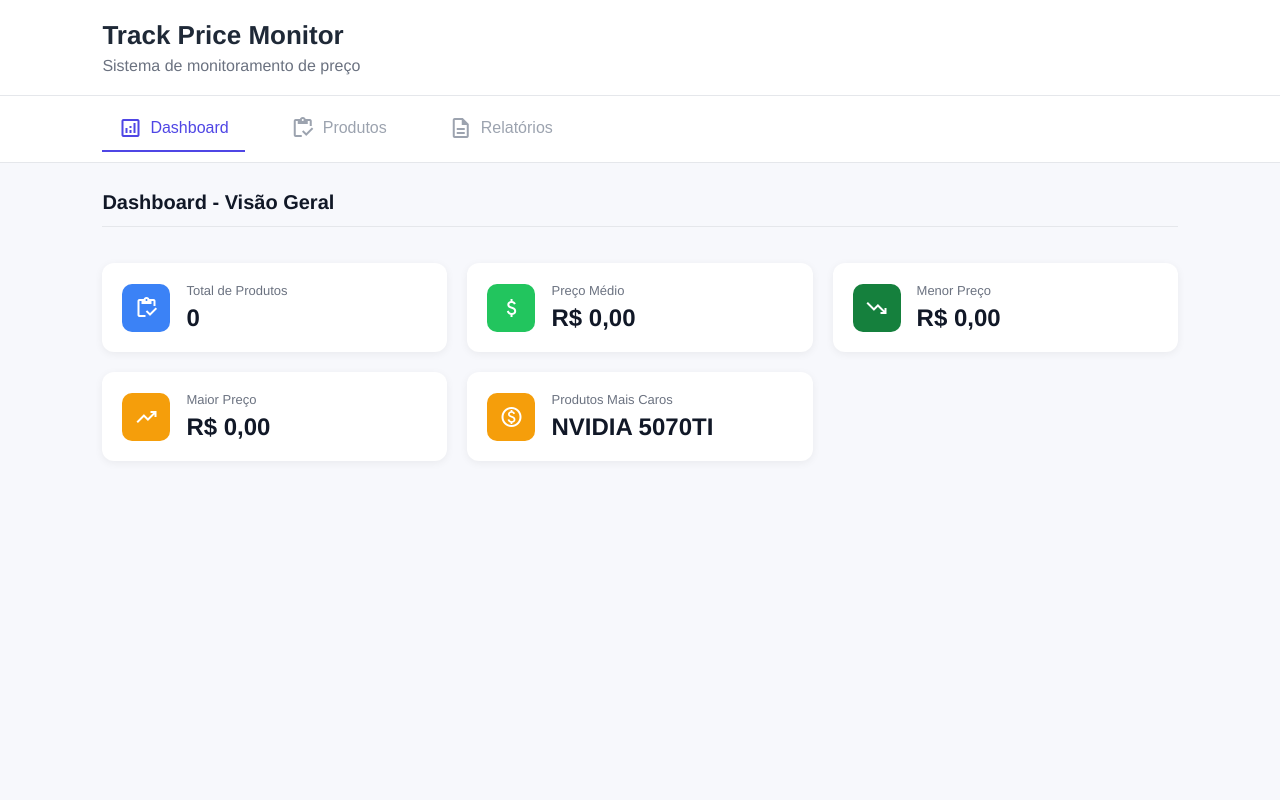
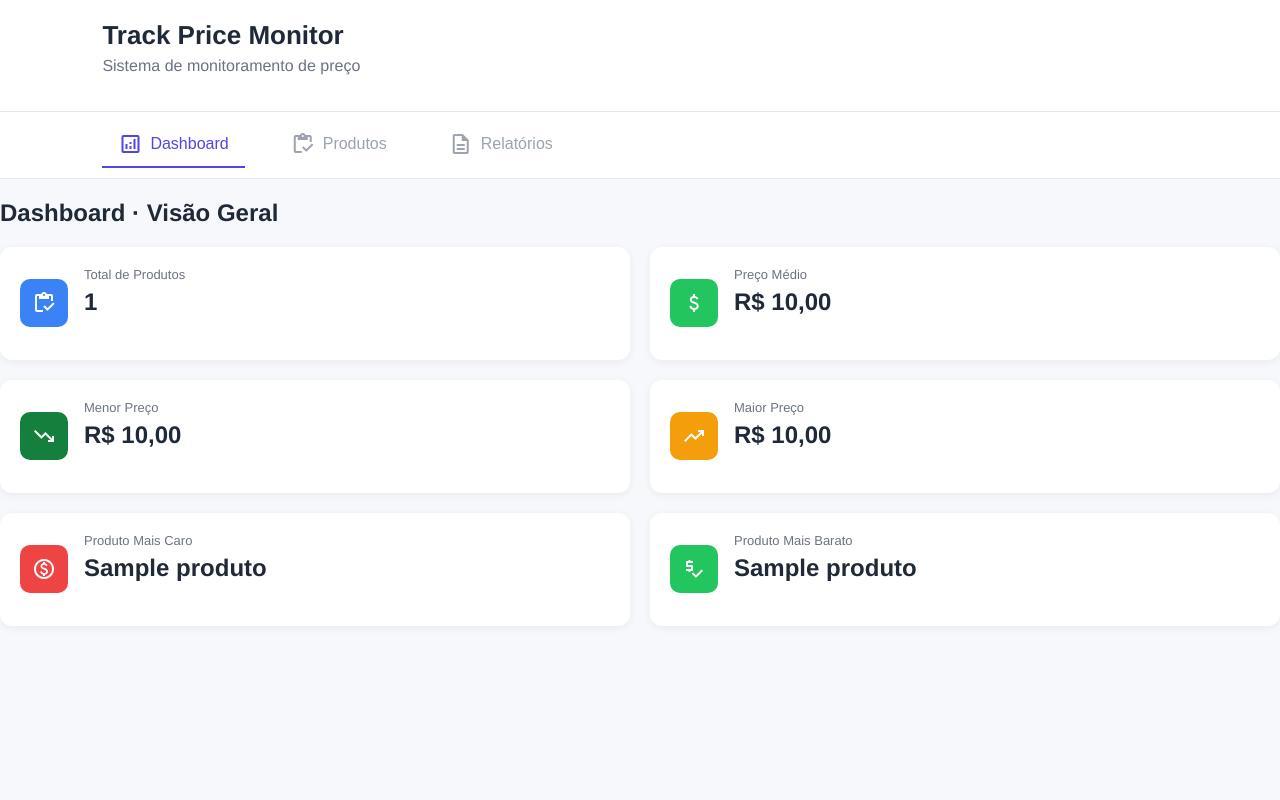
Before and after one commit to Italo-Dev1/TrackPrice, a Django app: page / in a window 1280 px wide. Run offline with Django 5.2, Linux system fonts and the light colour scheme; tables that the repository leaves empty hold one stand-in row (values such as "Sample post").

Commit message:
fetch: finalizado dashboad e apresentação dos dados em produtos e relatorios

```diff
--- a/TrackPrice/urls.py
+++ b/TrackPrice/urls.py
@@ -16,14 +16,8 @@ Including another URLconf
 """
 from django.contrib import admin
 from django.urls import path, include
-from core.views import *
-from django.conf.urls import handler404
-from core import views
-
 
 urlpatterns = [
-    path('painel/', admin.site.urls),
-    path('', include('core.urls'))
+    path("admin/", admin.site.urls),
+    path("", include("core.urls")),
 ]
-
-handler404 = views.error404
--- a/core/static/css/index_estilos.css
+++ b/core/static/css/index_estilos.css
@@ -1,72 +1,58 @@
-/* ===============================
-   RESET / BASE
-================================ */
 * {
     box-sizing: border-box;
 }
 
 body {
+    margin: 0;
+    min-height: 100vh;
+    font-family: Helvetica, Arial, sans-serif;
     background-color: #f7f8fc;
     color: #1f2937;
-    margin: 0;
-    padding: 0;
-    font-family: Helvetica, Arial, sans-serif;
-    min-height: 100vh;
     display: flex;
     flex-direction: column;
 }
 
-/* ===============================
-   HEADER (TOPO)
-================================ */
 .container-header {
     background-color: #ffffff;
     border-bottom: 1px solid #e5e7eb;
     padding: 20px clamp(24px, 8vw, 120px);
-    width: 100%;
 }
 
 .container-header h1 {
     margin: 0;
+    font-size: 26px;
     font-weight: 700;
-    font-size: 26px;
 }
 
 .container-header p {
-    margin: 6px 0 0;
-    font-size: 16px;
+    margin-top: 6px;
     color: #6b7280;
 }
 
-/* ===============================
-   MENU HORIZONTAL
-================================ */
 .container-options {
     display: flex;
     gap: 30px;
     padding: 10px clamp(24px, 8vw, 120px);
-    background-color: #ffffff;
+    background: #ffffff;
     border-bottom: 1px solid #e5e7eb;
-    box-shadow: 0 1px 0 rgba(0,0,0,0.04);
 }
 
 .container-options button {
+    display: flex;
+    align-items: center;
+    gap: 8px;
+
     background: none;
     border: none;
     cursor: pointer;
 
-    display: flex;
-    align-items: center;
-    gap: 8px;
-
     padding: 10px 16px;
-
-    color: #9ca3af;
     font-size: 16px;
     font-weight: 500;
+    color: #9ca3af;
 
     border-bottom: 2px solid transparent;
-    transition: all 0.2s ease;
+    transition: 0.2s;
 }
 
 .container-options button:hover {
@@ -77,84 +63,56 @@ body {
 
 .container-options button.active {
     color: #4f46e5;
-    border-bottom: 2px solid #4f46e5;
+    border-bottom-color: #4f46e5;
 }
 
-/* ===============================
-   ÍCONES MATERIAL
-================================ */
-.material-symbols-outlined {
-    font-size: 22px;
-    font-variation-settings:
-        'FILL' 0,
-        'wght' 400,
-        'GRAD' 0,
-        'opsz' 24;
-}
-
-/* ===============================
-   BODY / DASHBOARD
-================================ */
 .container-body {
     flex: 1;
-    background-color: #f7f8fc;
 }
 
 .container-display {
-    width: 100%;
+    display: flex;
+    flex-direction: column;
 }
 
-/* ===============================
-   TÍTULO DA PÁGINA
-================================ */
 .container-header-body {
     padding: 28px clamp(24px, 8vw, 120px) 16px;
-}
-
-.container-header-body h2 {
-    margin: 0;
-    font-weight: 600;
-    font-size: 20px;
-    color: #111827;
 }
 
 .container-header-body::after {
     content: "";
     display: block;
+    height: 1px;
     margin-top: 12px;
-    height: 1px;
-    background-color: #e5e7eb;
 }
 
-/* ===============================
-   GRID DO DASHBOARD
-================================ */
 .dashboard-grid {
     display: grid;
-    grid-template-columns: repeat(auto-fit, minmax(260px, 1fr));
+    grid-template-columns: repeat(2, minmax(0, 1fr));
     gap: 20px;
-    padding: 20px clamp(24px, 8vw, 120px) 40px;
 }
 
-/* ===============================
-   CARDS
-================================ */
+.dashboard-grid-footer {
+    grid-column: 1 / -1;
+    display: grid;
+    grid-template-columns: repeat(2, minmax(0, 1fr));
+    gap: 20px;
+}
+
 .dashboard-card {
     background: #ffffff;
     border-radius: 12px;
     padding: 20px;
-
     display: flex;
     align-items: center;
     gap: 16px;
-
-    box-shadow: 0 2px 8px rgba(0, 0, 0, 0.06);
-    transition: transform 0.15s ease, box-shadow 0.15s ease;
+    box-shadow: 0 2px 8px rgba(0,0,0,.06);
+    transition: 0.15s;
 }
 
 .dashboard-card:hover {
     transform: translateY(-2px);
-    box-shadow: 0 6px 14px rgba(0, 0, 0, 0.08);
+    box-shadow: 0 6px 14px rgba(0,0,0,.08);
 }
 
 .dashboard-card p {
@@ -164,43 +122,40 @@ body {
 }
 
 .dashboard-card h3 {
-    margin: 6px 0 0;
+    margin-top: 6px;
     font-size: 24px;
     font-weight: 600;
-    color: #111827;
 }
 
-/* ===============================
-   ÍCONES DOS CARDS
-================================ */
+.material-symbols-outlined {
+    font-size: 22px;
+}
+
 .icon {
     font-size: 30px;
     padding: 12px;
     border-radius: 10px;
-    color: #ffffff;
+    color: #fff;
 }
 
-/* SEMÂNTICA DE CORES */
-.icon.blue {
-    background-color: #3b82f6; /* info */
+.icon.blue { background: #3b82f6; }
+.icon.green { background: #22c55e; }
+.icon.dark-green { background: #15803d; }
+.icon.orange { background: #f59e0b; }
+.icon.red { background: #ef4444; }
+
+
+@media (max-width: 768px) {
+    .dashboard-grid,
+    .dashboard-grid-footer {
+        grid-template-columns: 1fr;
+    }
 }
 
-.icon.green {
-    background-color: #22c55e; /* sucesso */
+.view {
+    display: none;
 }
 
-.icon.dark-green {
-    background-color: #15803d; /* menor preço */
+.view.active {
+    display: block;
 }
-
-.icon.orange {
-    background-color: #f59e0b; /* alerta */
-}
-
-.icon.red {
-    background-color: #ef4444; /* crítico */
-}
-
-.icon.purple {
-    background-color: #8b5cf6;
-}
--- a/core/static/js/index.js
+++ b/core/static/js/index.js
@@ -1,12 +1,15 @@
-// DEIXA OS MENUS COM ASPECTO SELECIONADO E DESMARCA O ANTERIOR
-const buttons = document.querySelectorAll('.container-options button');
+const buttons = document.querySelectorAll(".menu-btn");
+const views = document.querySelectorAll(".view");
 
 buttons.forEach(button => {
-    button.addEventListener('click', () => {
-        // remove active de todos
-        buttons.forEach(btn => btn.classList.remove('active'));
+    button.addEventListener("click", () => {
 
-        // adiciona active no clicado
-        button.classList.add('active');
+        buttons.forEach(btn => btn.classList.remove("active"));
+        button.classList.add("active");
+
+        views.forEach(view => view.classList.remove("active"));
+        const target = button.dataset.view;
+        document.getElementById(target).classList.add("active");
+
     });
 });
--- a/core/templates/index.html
+++ b/core/templates/index.html
@@ -1,62 +1,109 @@
-{% load static %} <!DOCTYPE html>
+{% load static %}
+<!DOCTYPE html>
 <html lang="pt-br">
 <head>
     <meta charset="UTF-8">
-      <title>Home</title>
+    <title>Dashboard | Track Price Monitor</title>
+    <link rel="stylesheet" href="{% static 'css/produtos.css' %}">
+    <link rel="stylesheet" href="{% static 'css/relatorios.css' %}">
+
     <link rel="stylesheet" href="{% static 'css/index_estilos.css' %}">
     <link rel="stylesheet" href="https://fonts.googleapis.com/css2?family=Material+Symbols+Outlined" />
 </head>
 <body>
-      <div class="container-header">
+
+<header class="container-header">
     <h1>Track Price Monitor</h1>
     <p>Sistema de monitoramento de preço</p>
-      </div>
-      <div class="container-options"> <button class="btn-dashboard active"> <span class="material-symbols-outlined">analytics</span> <span>Dashboard</span> </button> <button class="btn-produtos"> <span class="material-symbols-outlined">inventory</span> <span>Produtos</span> </button> <button class="btn-relatorios"> <span class="material-symbols-outlined">description</span> <span>Relatórios</span> </button> </div>
-      <div class="container-body">
-         <div class="container-display">
-            <div class="container-header-body">
-               <h2>Dashboard - Visão Geral</h2>
-            </div>
-            <div class="dashboard-grid">
+</header>
+
+<nav class="container-options">
+    <button class="menu-btn active" data-view="dashboard">
+        <span class="material-symbols-outlined">analytics</span>
+        <span>Dashboard</span>
+    </button>
+
+    <button class="menu-btn" data-view="produtos">
+        <span class="material-symbols-outlined">inventory</span>
+        <span>Produtos</span>
+    </button>
+
+    <button class="menu-btn" data-view="relatorios">
+        <span class="material-symbols-outlined">description</span>
+        <span>Relatórios</span>
+    </button>
+</nav>
+
+
+<main class="container-body">
+
+    <section id="dashboard" class="view active">
+
+        <h2>Dashboard · Visão Geral</h2>
+
+        <section class="dashboard-grid">
+
             <div class="dashboard-card">
                 <span class="material-symbols-outlined icon blue">inventory</span>
                 <div>
                     <p>Total de Produtos</p>
-                     <h3>0</h3>
+                    <h3>{{ total_produtos }}</h3>
                 </div>
             </div>
+
             <div class="dashboard-card">
                 <span class="material-symbols-outlined icon green">attach_money</span>
                 <div>
                     <p>Preço Médio</p>
-                     <h3>R$ 0,00</h3>
+                    <h3>R$ {{ preco_medio|floatformat:2 }}</h3>
                 </div>
             </div>
+
             <div class="dashboard-card">
                 <span class="material-symbols-outlined icon dark-green">trending_down</span>
                 <div>
                     <p>Menor Preço</p>
-                     <h3>R$ 0,00</h3>
+                    <h3>R$ {{ menor_preco|floatformat:2 }}</h3>
                 </div>
             </div>
+
             <div class="dashboard-card">
                 <span class="material-symbols-outlined icon orange">trending_up</span>
                 <div>
                     <p>Maior Preço</p>
-                     <h3>R$ 0,00</h3>
+                    <h3>R$ {{ maior_preco|floatformat:2 }}</h3>
                 </div>
             </div>
+
             <div class="dashboard-card">
-                  <span class="material-symbols-outlined icon orange">paid</span>
+                <span class="material-symbols-outlined icon red">paid</span>
                 <div>
-                     <p>Produtos Mais Caros </p>
-                     <h3>NVIDIA 5070TI</h3>
+                    <p>Produto Mais Caro</p>
+                    <h3>{{ produto_mais_caro.nome|default:"-" }}</h3>
                 </div>
             </div>
+
+            <div class="dashboard-card">
+                <span class="material-symbols-outlined icon green">price_check</span>
+                <div>
+                    <p>Produto Mais Barato</p>
+                    <h3>{{ produto_mais_barato.nome|default:"-" }}</h3>
                 </div>
             </div>
-      </div>
-      </div>
+
+        </section>
+    </section>
+
+    <section id="produtos" class="view">
+        {% include "produtos.html" %}
+    </section>
+
+    <section id="relatorios" class="view">
+        {% include "relatorios.html" %}
+    </section>
+
+</main>
+
+<script src="{% static 'js/index.js' %}"></script>
 </body>
-   <script src="{% static 'js/index.js' %}"></script>
 </html>
--- a/core/templates/produtos.html
+++ b/core/templates/produtos.html
@@ -1,43 +1,36 @@
-{% load static %}
-<!DOCTYPE html>
-<html lang="pt-br">
-<head>
-    <meta charset="UTF-8">
-    <title>Title</title>
-    <link rel="stylesheet" href="{% static 'css/produtos_estilos.css' %}">
-    <link rel="" href="{% static 'css/estilos.css' %}">
-    <script type="module" src="app.js"></script>
+<section class="produtos-container">
+    <h2>Produtos Monitorados</h2>
 
-</head>
-<body>
-    <table>
+    <table class="produtos-table">
         <thead>
             <tr>
-                <th> ID do Produto </th>
-                <th> Nome do Produto </th>
-                <th> Forma de Pagamento</th>
-                <th> Valor Total </th>
-                <th> Parcelamento </th>
-                <th> Link do Produto </th>
+                <th>Produto</th>
+                <th>Pagamento</th>
+                <th>Valor Total</th>
+                <th>Parcelas</th>
+                <th>Link</th>
             </tr>
         </thead>
-        <tbody style="text-align: center">
-
-        {% for prod in produtos %}
+        <tbody>
+            {% for produto in produtos %}
             <tr>
-                <td>{{ prod.id }}</td>
-                <td>{{ prod.nome }}</td>
-                <td>{{ prod.forma_de_pagamento }}</td>
-                <td>{{ prod.valor_total }}</td>
-                <td>{{ prod.parcelamento }}</td>
-                <td><a href="{{ prod.link_produto }}" >Link</a></td>
+                <td>{{ produto.nome }}</td>
+                <td>{{ produto.forma_de_pagamento }}</td>
+                <td>R$ {{ produto.valor_total }}</td>
+                <td>{{ produto.parcelamento }}x</td>
+                <td>
+                    <a href="{{ produto.link_produto }}" target="_blank">
+                        Ver produto
+                    </a>
+                </td>
             </tr>
-        {% empty %}
+            {% empty %}
             <tr>
-                <td colspan="5">Nenhum produto cadastrado</td>
+                <td colspan="5" class="empty">
+                    Nenhum produto cadastrado
+                </td>
             </tr>
-        {% endfor %}
+            {% endfor %}
         </tbody>
     </table>
-</body>
-</html>
+</section>
--- /dev/null
+++ b/core/templates/relatorios.html
@@ -0,0 +1,35 @@
+{% load static %}
+<!DOCTYPE html>
+<html lang="pt-br">
+<head>
+
+</head>
+<body>
+    <section class="relatorios-container">
+        <h2>Relatórios</h2>
+
+        <div class="relatorios-grid">
+
+            <div class="relatorio-card">
+                <h3>Total de Produtos</h3>
+                <p>{{ total_produtos }}</p>
+            </div>
+
+            <div class="relatorio-card">
+                <h3>Preço Médio</h3>
+                <p>R$ {{ preco_medio|floatformat:2 }}</p>
+            </div>
+
+            <div class="relatorio-card">
+                <h3>Maior Preço</h3>
+                <p>R$ {{ maior_preco|floatformat:2 }}</p>
+            </div>
+
+            <div class="relatorio-card">
+                <h3>Menor Preço</h3>
+                <p>R$ {{ menor_preco|floatformat:2 }}</p>
+            </div>
+
+        </div>
+    </section>
+</body>
--- a/core/urls.py
+++ b/core/urls.py
@@ -1,8 +1,8 @@
 from django.urls import path
-from .views import *
-
+from .views import dashboard, produtos, exportar_csv
 
 urlpatterns = [
-    path('', index, name='index'),
-    path('produtos', produtos, name='produtos'),
+    path("", dashboard, name="dashboard"),
+    path("produtos/", produtos, name="produtos"),
+    path("relatorios/csv/", exportar_csv, name="exportar_csv"),
 ]
--- a/core/views.py
+++ b/core/views.py
@@ -1,21 +1,98 @@
 from django.shortcuts import render
-
-from core.models import Produto
+from django.db.models import Avg, Min, Max
+from django.http import HttpResponse
+from .models import Produto
+import csv
 
 
-# Create your views here.
+def dashboard(request):
+    produtos = Produto.objects.all()
+
+    context = {
+        "total_produtos": produtos.count(),
+        "preco_medio": produtos.aggregate(
+            Avg("valor_total")
+        )["valor_total__avg"] or 0,
+
+        "menor_preco": produtos.aggregate(
+            Min("valor_total")
+        )["valor_total__min"] or 0,
+
+        "maior_preco": produtos.aggregate(
+            Max("valor_total")
+        )["valor_total__max"] or 0,
+
+        "produto_mais_caro": produtos.order_by("-valor_total").first(),
+        "produto_mais_barato": produtos.order_by("valor_total").first(),
+
+        "produtos": produtos[:100],
+    }
+
+    return render(request, "index.html", context)
+
+
+
+def produtos(request):
+    produtos = Produto.objects.all()
+
+    nome = request.GET.get("q")
+    forma_pagamento = request.GET.get("forma")
+    preco_min = request.GET.get("preco_min")
+    preco_max = request.GET.get("preco_max")
+    ordenar = request.GET.get("ordenar")
+
+    if nome:
+        produtos = produtos.filter(nome__icontains=nome)
+
+    if forma_pagamento:
+        produtos = produtos.filter(forma_de_pagamento__icontains=forma_pagamento)
+
+    if preco_min:
+        produtos = produtos.filter(valor_total__gte=preco_min)
+
+    if preco_max:
+        produtos = produtos.filter(valor_total__lte=preco_max)
+
+    if ordenar == "menor_preco":
+        produtos = produtos.order_by("valor_total")
+    elif ordenar == "maior_preco":
+        produtos = produtos.order_by("-valor_total")
+
+    return render(request, "produtos.html", {"produtos": produtos})
+
+
+def exportar_csv(request):
+    response = HttpResponse(content_type="text/csv")
+    response["Content-Disposition"] = 'attachment; filename="produtos.csv"'
+
+    writer = csv.writer(response)
+    writer.writerow([
+        "ID", "Produto", "Forma de Pagamento",
+        "Valor Total", "Parcelas", "Link"
+    ])
+
+    for p in Produto.objects.all():
+        writer.writerow([
+            p.id,
+            p.nome,
+            p.forma_de_pagamento,
+            p.valor_total,
+            p.parcelamento,
+            p.link_produto
+        ])
+
+    return response
+
 
 def index(request):
     produtos = Produto.objects.all()
-    context = {'produtos': produtos}
 
-    return render(request, 'index.html', context)
+    context = {
+        "produtos": produtos,
+        "total_produtos": produtos.count(),
+        "preco_medio": produtos.aggregate(Avg("valor_total"))["valor_total__avg"] or 0,
+        "maior_preco": produtos.aggregate(Max("valor_total"))["valor_total__max"] or 0,
+        "menor_preco": produtos.aggregate(Min("valor_total"))["valor_total__min"] or 0,
+    }
 
-
-def produtos(request):
-    return render(request, 'produtos.html')
-
-
-
-def error404(request, exception):
-    return render(request, '404.html')
+    return render(request, "index.html", context)
```
Also changed, not shown: core/static/css/produtos.css (added, +56 -0 lines), core/static/css/relatorios.css (added, +33 -0 lines), core/templates/contato.html (deleted, +0 -10 lines), core/models.py (line endings or trailing spaces), core/static/js/produtos.js (added), core/static/js/relatorios.js (added). Lines whose indentation alone changed are shown as unchanged.
